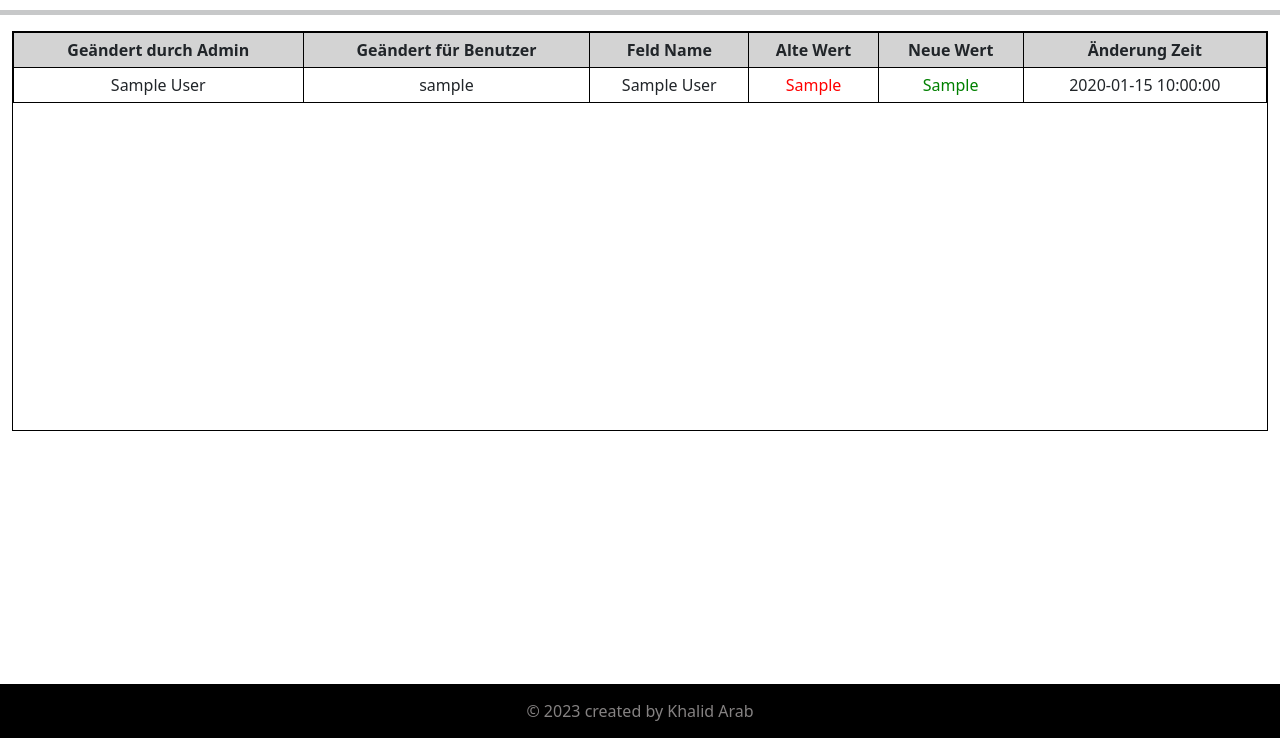
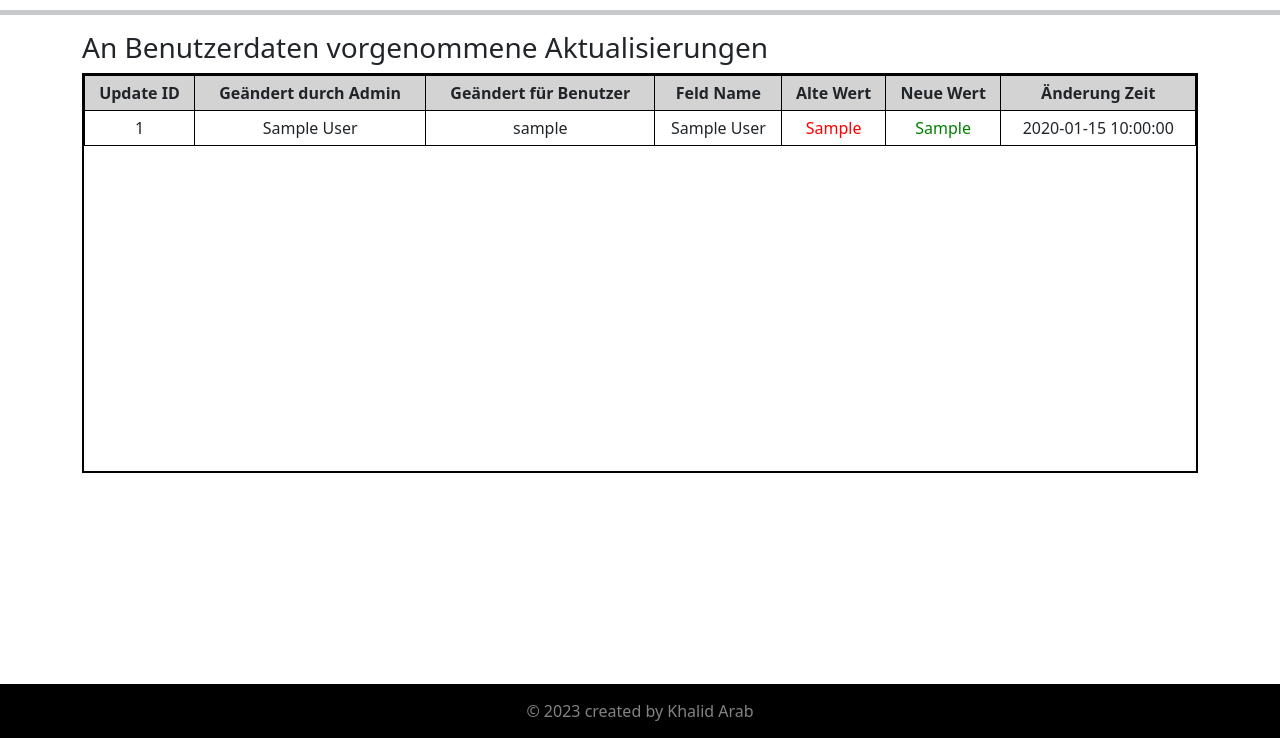
Before and after one commit to KhalidArab1983/MensaSeeaeker, a PHP site: page / in a window 1280 px wide. Shown: the part 62-800 px from the top of the page. Run offline with PHP 8.4, Linux system fonts and the light colour scheme; the visitor is signed in with stand-in values (Sample User, id 1); tables that the repository leaves empty or names only in its code hold one stand-in row (values such as "Sample post").

Commit message:
code organisation and table style

```diff
--- a/index.php
+++ b/index.php
@@ -62,11 +62,12 @@ date_default_timezone_set("Europe/Berlin");
         </nav>
 
         <hr style="height: 5px">
-        <div class="container-fluid">
-            <div style="overflow: auto; height: 400px; border:1px solid black">
+        <div class="container">
+            <h3>An Benutzerdaten vorgenommene Aktualisierungen</h3>
+            <div style="overflow: auto; height: 400px; border:2px solid black">
                 <?php
                     // SELECT-Abfrage auf tbl_user_changes ausführen
-                    $query = "SELECT a.adminName, u.userName, c.field_name, c.old_value, c.new_value, c.change_date
+                    $query = "SELECT a.adminName, u.userName, c.id, c.field_name, c.old_value, c.new_value, c.change_date
                                 FROM tbl_user_changes c
                                 INNER JOIN tbl_admin a ON a.id = c.admin_id
                                 INNER JOIN tbl_user u ON u.id = c.user_id
@@ -75,9 +76,20 @@ date_default_timezone_set("Europe/Berlin");
 
                     // Eine Tabelle ausgeben, um die Änderungen anzuzeigen
                     echo '<table>';
-                        echo '<tr><th>Geändert durch Admin</th><th>Geändert für Benutzer</th><th>Feld Name</th><th>Alte Wert</th><th>Neue Wert</th><th>Änderung Zeit</th></tr>';
+                        echo '<thead style="position: sticky; top: 0; z-index: 1; background-color: white;">
+                                <tr>
+                                    <th>Update ID</th>
+                                    <th>Geändert durch Admin</th>
+                                    <th>Geändert für Benutzer</th>
+                                    <th>Feld Name</th>
+                                    <th>Alte Wert</th>
+                                    <th>Neue Wert</th>
+                                    <th>Änderung Zeit</th>
+                                </tr>
+                            </thead>';
                         while ($row = mysqli_fetch_assoc($result)) {
-                            echo '<tr>';
+                            echo '<tr class="tableRow">';
+                                echo '<td>' . $row['id'] . '</td>';
                                 echo '<td>' . $row['adminName'] . '</td>';
                                 echo '<td>' . $row['userName'] . '</td>';
                                 echo '<td>' . $row['field_name'] . '</td>';
```
Also changed, not shown: admin/create_user.php (+4 -4 lines).
